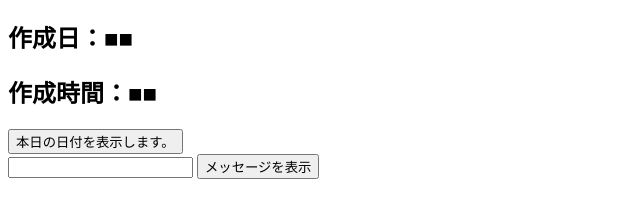
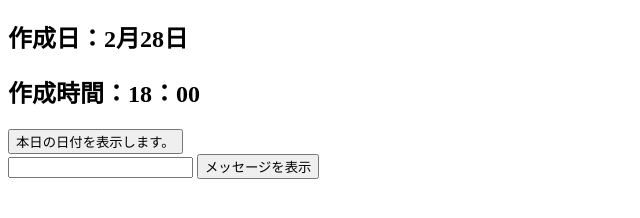
Before and after one commit to dis-ecstraining/ecs00-scenario3, a plain HTML site: page src/index.html in a window 1280 px wide. Shown: the part 70-288 px from the top of the page, without its empty margins (0-640 px from the left). Drawn offline with Linux system fonts and the light colour scheme.

Commit message:
scenario4-2

```diff
--- a/src/index.html
+++ b/src/index.html
@@ -8,8 +8,8 @@
 </head>
 <body>
     <h1>シナリオ #4のチェック</h1>
-    <h2>作成日：■■</h2>
-    <h2>作成時間：■■</h2>
+    <h2>作成日：2月28日</h2>
+    <h2>作成時間：18：00</h2>
     <button type="button" onclick="DisplayDate()">
       本日の日付を表示します。
     </button><br>
```
